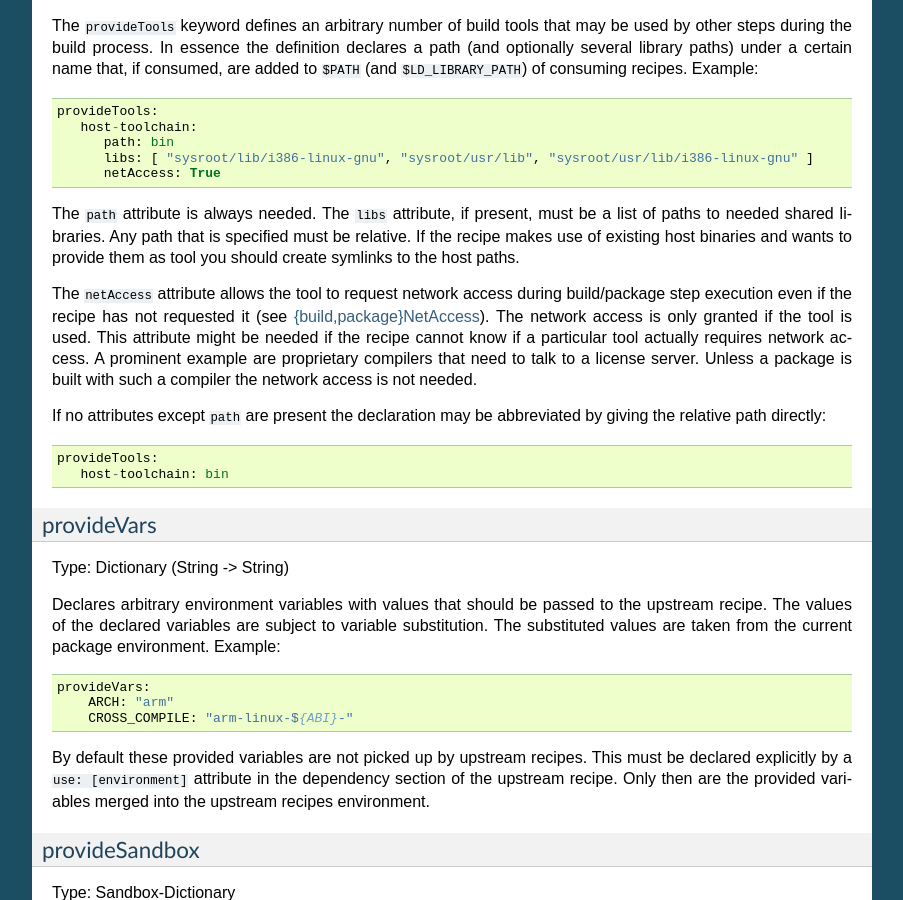
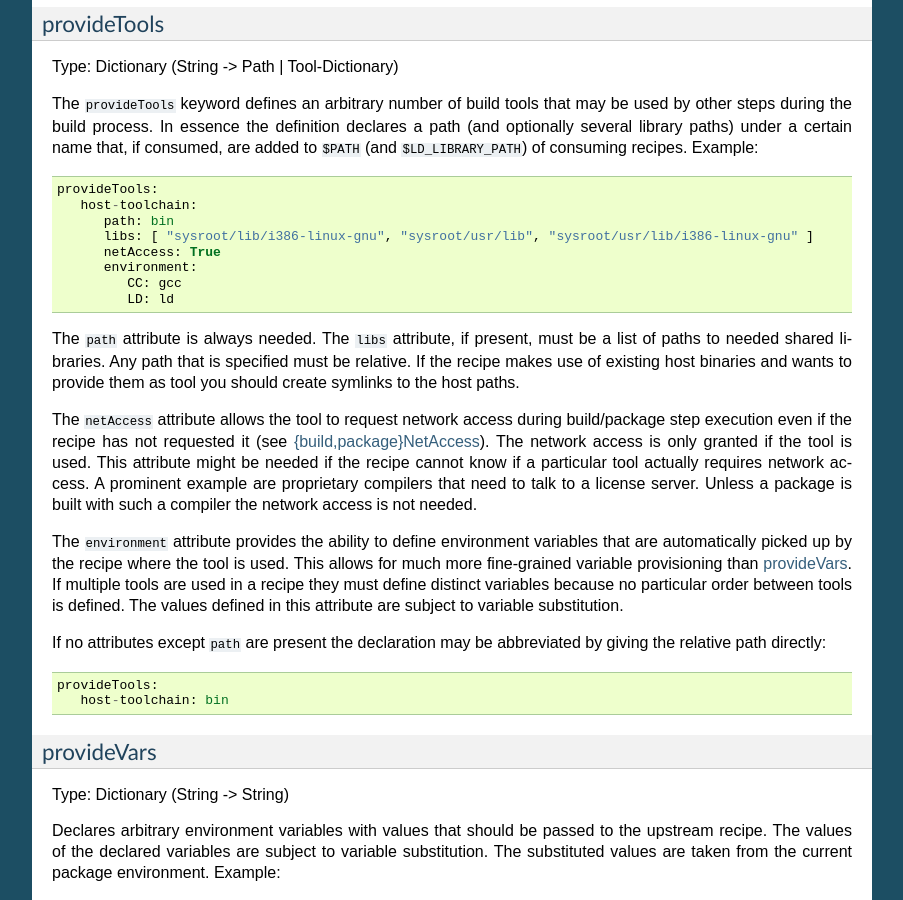
Before and after one commit to BobBuildTool/bob, a Sphinx documentation site: the page built from doc/manual/configuration.rst, in a window 1280 px wide and 900 px high, scrolled down 14981 px. Shown: the whole window, without its empty margins (198-1101 px from the left). Built offline with Sphinx 7.4.7, drawn with Linux system fonts in a browser that asks for light colours; formulas are drawn with MathJax 3; the version number could not be read and is left out; some of the changed text lies outside the part shown.

Commit message:
doc: document environment attribute in provideTools

```diff
--- a/doc/manual/configuration.rst
+++ b/doc/manual/configuration.rst
@@ -150,6 +150,12 @@ A copy of the environment is inherited from the upstream recipe.
    e. If the ``forward`` attribute of the dependency is ``True`` then any
       merged variable of the previous step is updated in the forwarded
       environment too.
+
+After all dependencies have been processed the environment variables of tools
+(see :ref:`configuration-recipes-provideTools`) that are used in the recipe are
+merged into the local environment. Finally variables defined in
+:ref:`configuration-recipes-privateenv` and
+:ref:`configuration-recipes-metaenv` are merged too.
 
 A subset of the resulting local environment can be passed to the three
 execution steps. The available variables to the scripts are defined by
@@ -967,6 +973,9 @@ consuming recipes. Example::
          path: bin
          libs: [ "sysroot/lib/i386-linux-gnu", "sysroot/usr/lib", "sysroot/usr/lib/i386-linux-gnu" ]
          netAccess: True
+         environment:
+            CC: gcc
+            LD: ld
 
 The ``path`` attribute is always needed.  The ``libs`` attribute, if present,
 must be a list of paths to needed shared libraries. Any path that is specified
@@ -980,6 +989,14 @@ the tool is used. This attribute might be needed if the recipe cannot know if a
 particular tool actually requires network access. A prominent example are
 proprietary compilers that need to talk to a license server. Unless a package
 is built with such a compiler the network access is not needed.
+
+The ``environment`` attribute provides the ability to define environment
+variables that are automatically picked up by the recipe where the tool is
+used. This allows for much more fine-grained variable provisioning than
+:ref:`configuration-recipes-provideVars`. If multiple tools are used in a
+recipe they must define distinct variables because no particular order between
+tools is defined. The values defined in this attribute are subject to variable
+substitution.
 
 If no attributes except ``path`` are present the declaration may be abbreviated
 by giving the relative path directly::
```
